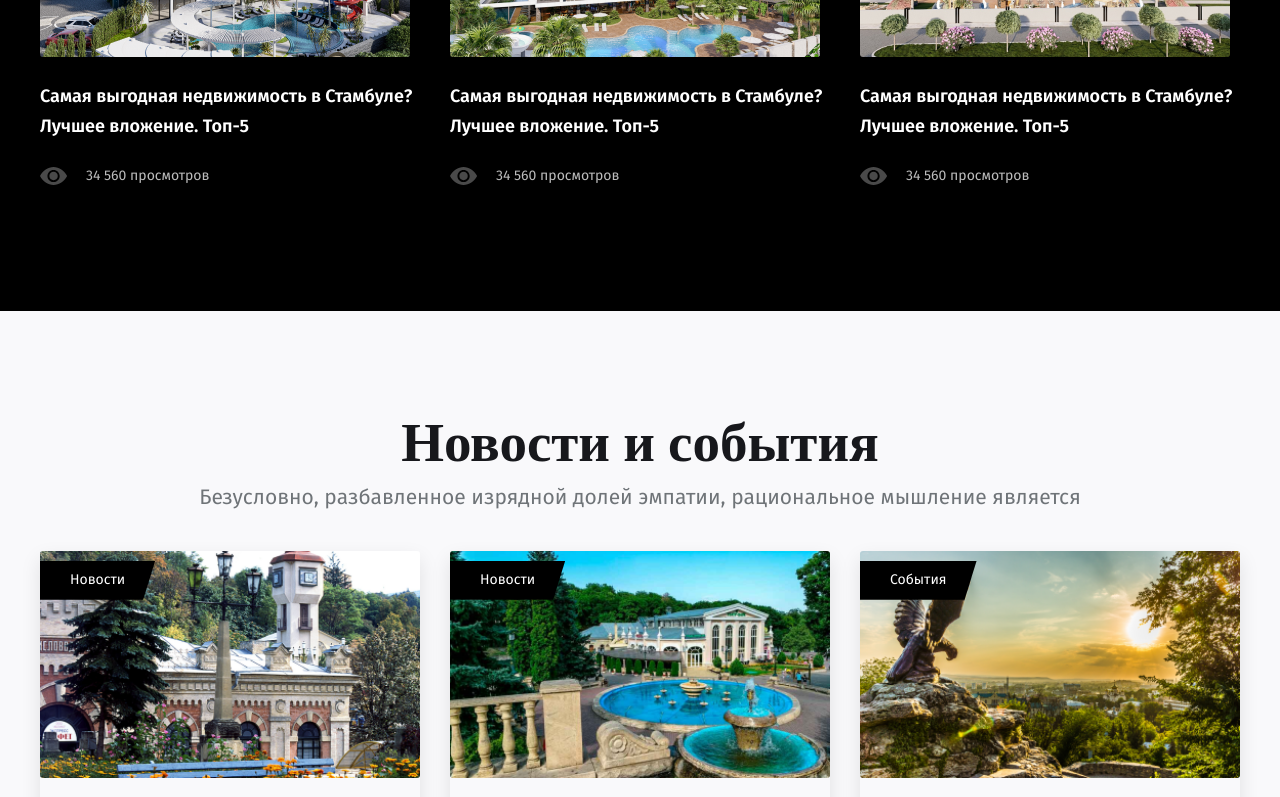
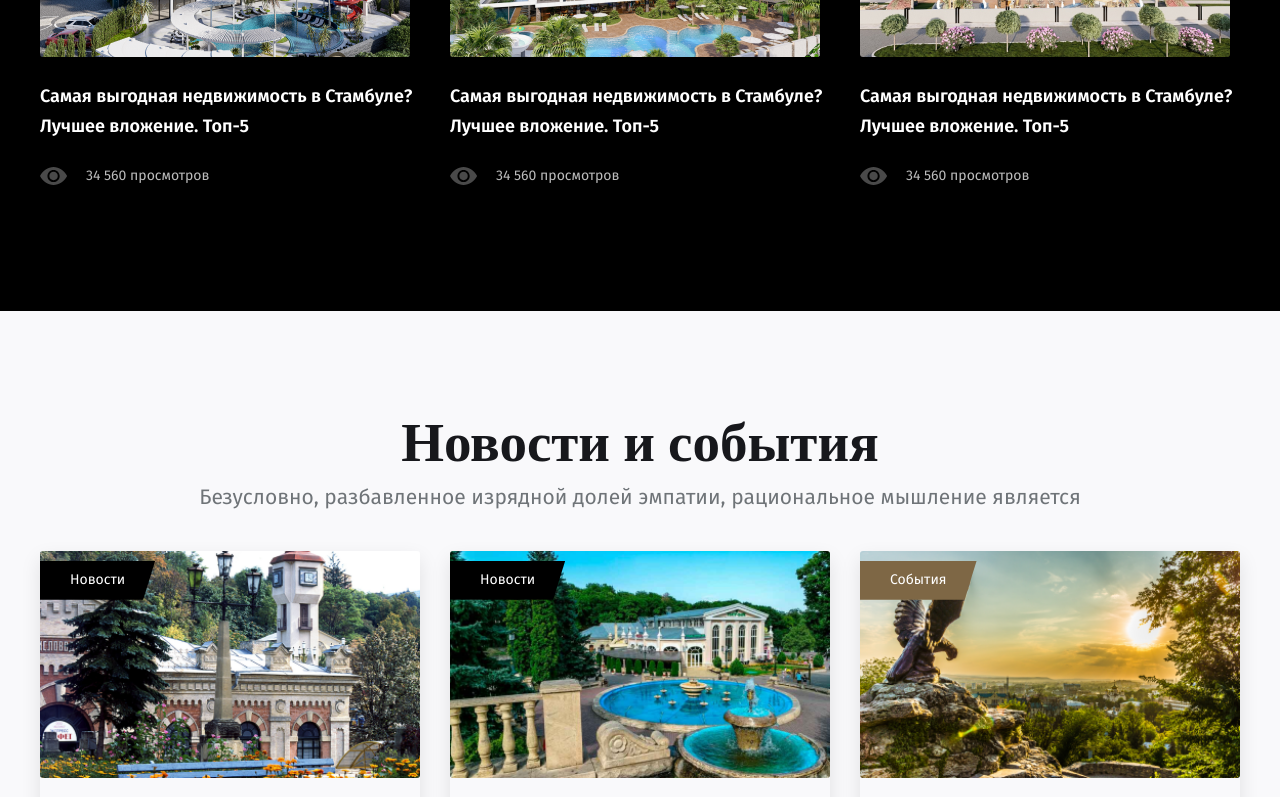
Before and after one commit to murat-yessen/trial-project, a Vue app: page / in a window 1280 px wide. Shown: the part 3434-4231 px from the top of the page. Built offline with nearby package versions, Linux system fonts and the light colour scheme; a web font is replaced by a local one.

Commit message:
Refactor News component
Add additional class key to change color of badges

```diff
--- a/src/components/News.vue
+++ b/src/components/News.vue
@@ -11,7 +11,7 @@
         <div v-for="(item, index) in items" :key="index">
           <div class="imgs">
             <img :src="require(`@/assets/images/${item.img}`)" alt="" />
-            <span>{{ item.badge }}</span>
+            <span :class="item.class">{{ item.badge }}</span>
           </div>
           <div class="info">
             <h3>{{ item.label }}</h3>
@@ -38,6 +38,7 @@ export default {
           label: "Пора золотых цен",
           country: "Анталья",
           description: "Доступная недвижимость в городах Турции с 21 апреля",
+          class: "news",
         },
         {
           img: "news_2.png",
@@ -45,6 +46,7 @@ export default {
           label: "Пора золотых цен",
           country: "Казахстан",
           description: "Доступная недвижимость в городах Турции с 21 апреля",
+          class: "news",
         },
         {
           img: "news_3.png",
@@ -52,6 +54,7 @@ export default {
           label: "Пора золотых цен",
           country: "Казахстан",
           description: "Доступная недвижимость в городах Турции с 21 апреля",
+          class: "event",
         },
       ],
     };
@@ -122,6 +125,14 @@ section {
           font-size: 14px;
           line-height: 16.8px;
           clip-path: polygon(0 0, 100% 0%, calc(100% - 12px) 100%, 0% 100%);
+
+          &.news {
+            background-color: $black;
+          }
+
+          &.event {
+            background-color: $event-badge;
+          }
         }
       }
 
--- a/src/scss/variables.scss
+++ b/src/scss/variables.scss
@@ -18,3 +18,5 @@ $caption-color: #6f7478;
 $views-color: #bcbcbc;
 $news-caption-color: #a4a4a4;
 $info-caption-color: #a3a3a3;
+
+$event-badge: #7e6745;
```
